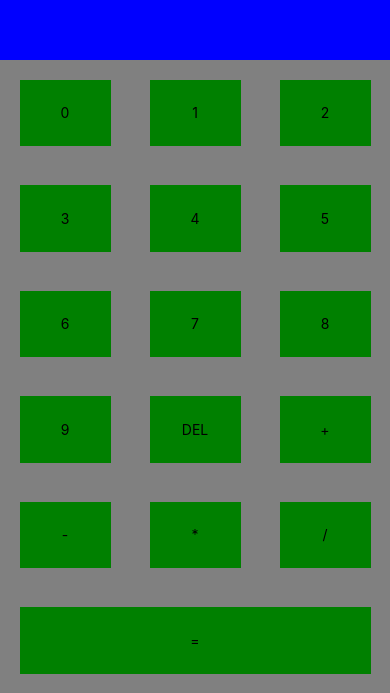
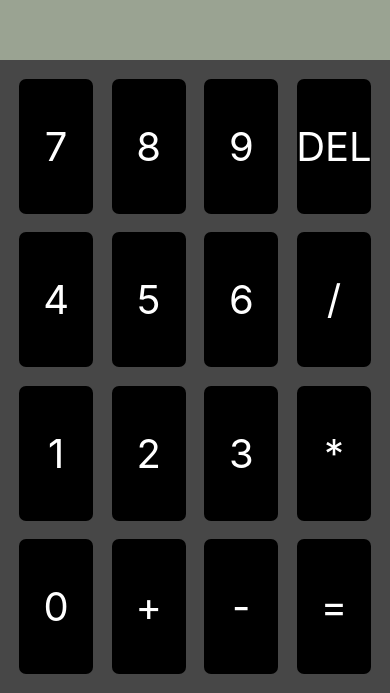
Before and after one commit to joepritch/quickCalc, a React Native app: screen / in a window 390 px wide. Shown: the part 151-844 px from the top of the page. Built offline with nearby package versions, Linux system fonts and the light colour scheme.

Commit message:
visual changes

```diff
--- a/src/components/CalcButton.js
+++ b/src/components/CalcButton.js
@@ -9,7 +9,7 @@ export default function CalcButton(props) {
         onLongPress={props.longPressFunction}
         delayLongPress={100}
     >
-        <Text>{props.value}</Text>
+        <Text style={{color: '#ffffff', fontSize: 40}}>{props.value}</Text>
     </TouchableHighlight>
   );
 }
@@ -17,10 +17,11 @@ export default function CalcButton(props) {
 const styles = StyleSheet.create({
   container: {
     flex: 1,
-    backgroundColor: 'green',
+    backgroundColor: '#000000',
     alignItems: 'center',
     justifyContent: 'center',
     flexBasis: '20%',
-    margin: '5%',
+    margin: '2.5%',
+    borderRadius: 7,
   },
 });
--- a/src/components/Display.js
+++ b/src/components/Display.js
@@ -1,11 +1,13 @@
 import React from 'react';
-import { StyleSheet, Text, View,} from 'react-native';
+import { StyleSheet, Text, View, ScrollView } from 'react-native';
 
 export default function Display(props) {
   return (
-    <View style={styles.container}>
-        <Text>{props.expression}</Text>
-    </View>
+    <ScrollView style={styles.container}>
+        <View style={styles.view}>
+            <Text style={{fontSize: 100}}>{props.expression}</Text>
+        </View>
+    </ScrollView>
   );
 }
 
@@ -13,8 +15,11 @@ const styles = StyleSheet.create({
   container: {
     height: '25%',
     width: '100%',
-    backgroundColor: 'blue',
-    alignItems: 'center',
+    backgroundColor: '#9aa392',
+},
+view: {
+    alignItems: 'flex-end',
     justifyContent: 'center',
+    padding: '5%',
   },
 });
--- a/src/components/Numberpad.js
+++ b/src/components/Numberpad.js
@@ -5,34 +5,6 @@ import CalcButton from './CalcButton.js';
 export default function NumberPad(props) {
   return (
     <View style={styles.container}>
-        <CalcButton
-            value='0'
-            function={props.updateExpression}
-        />
-        <CalcButton
-            value='1'
-            function={props.updateExpression}
-        />
-        <CalcButton
-            value='2'
-            function={props.updateExpression}
-        />
-        <CalcButton
-            value='3'
-            function={props.updateExpression}
-        />
-        <CalcButton
-            value='4'
-            function={props.updateExpression}
-        />
-        <CalcButton
-            value='5'
-            function={props.updateExpression}
-        />
-        <CalcButton
-            value='6'
-            function={props.updateExpression}
-        />
         <CalcButton
             value='7'
             function={props.updateExpression}
@@ -51,11 +23,31 @@ export default function NumberPad(props) {
             longPressFunction={props.clearExpression}
         />
         <CalcButton
-            value='+'
+            value='4'
             function={props.updateExpression}
         />
         <CalcButton
-            value='-'
+            value='5'
+            function={props.updateExpression}
+        />
+        <CalcButton
+            value='6'
+            function={props.updateExpression}
+        />
+        <CalcButton
+            value='/'
+            function={props.updateExpression}
+        />
+        <CalcButton
+            value='1'
+            function={props.updateExpression}
+        />
+        <CalcButton
+            value='2'
+            function={props.updateExpression}
+        />
+        <CalcButton
+            value='3'
             function={props.updateExpression}
         />
         <CalcButton
@@ -63,7 +55,15 @@ export default function NumberPad(props) {
             function={props.updateExpression}
         />
         <CalcButton
-            value='/'
+            value='0'
+            function={props.updateExpression}
+        />
+        <CalcButton
+            value='+'
+            function={props.updateExpression}
+        />
+        <CalcButton
+            value='-'
             function={props.updateExpression}
         />
         <CalcButton
@@ -75,12 +75,13 @@ export default function NumberPad(props) {
 }
 
 const styles = StyleSheet.create({
-  container: {
+    container: {
     height: '75%',
     width: '100%',
-    backgroundColor: 'grey',
+    backgroundColor: '#474747',
     flexDirection: 'row',
     flexWrap: 'wrap',
     alignContent: 'stretch',
+    padding: '2.5%',
   },
 });
```
